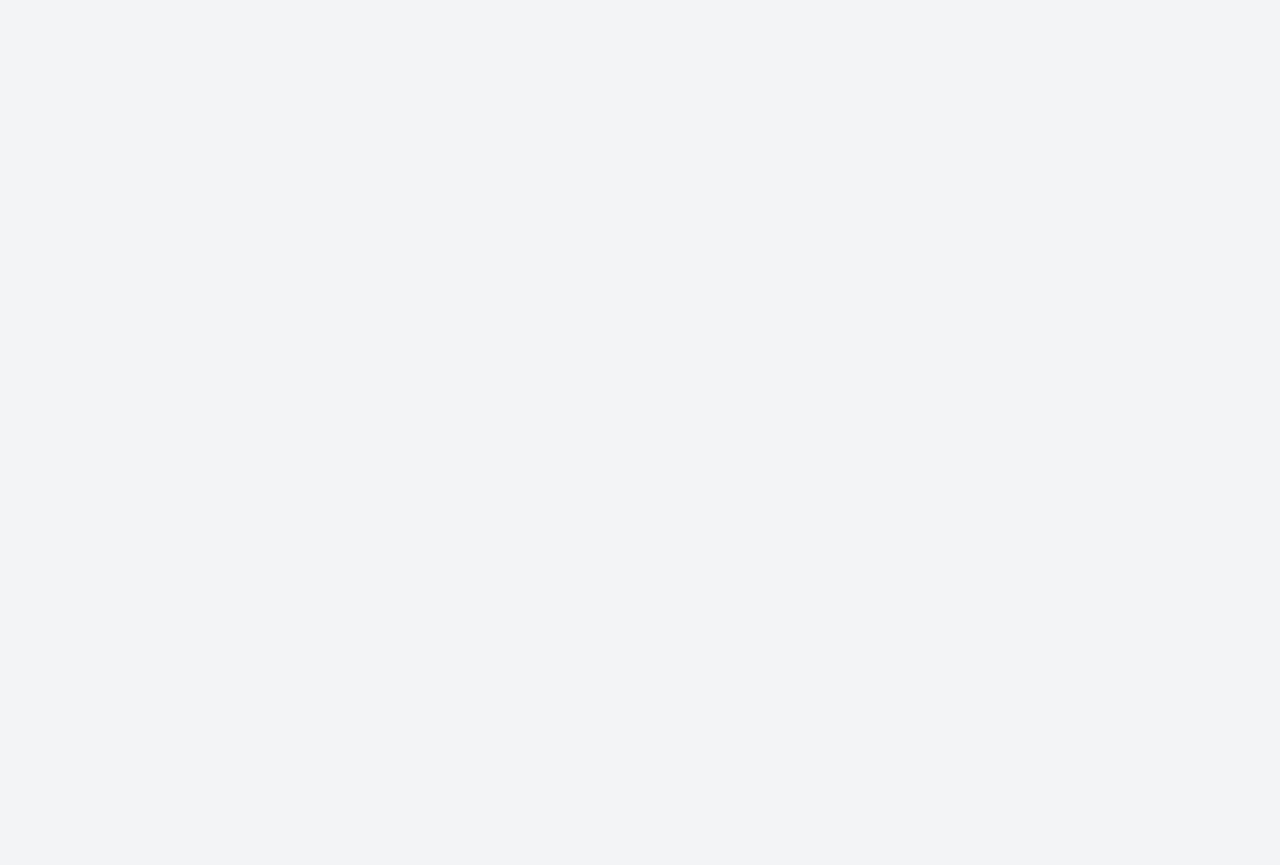
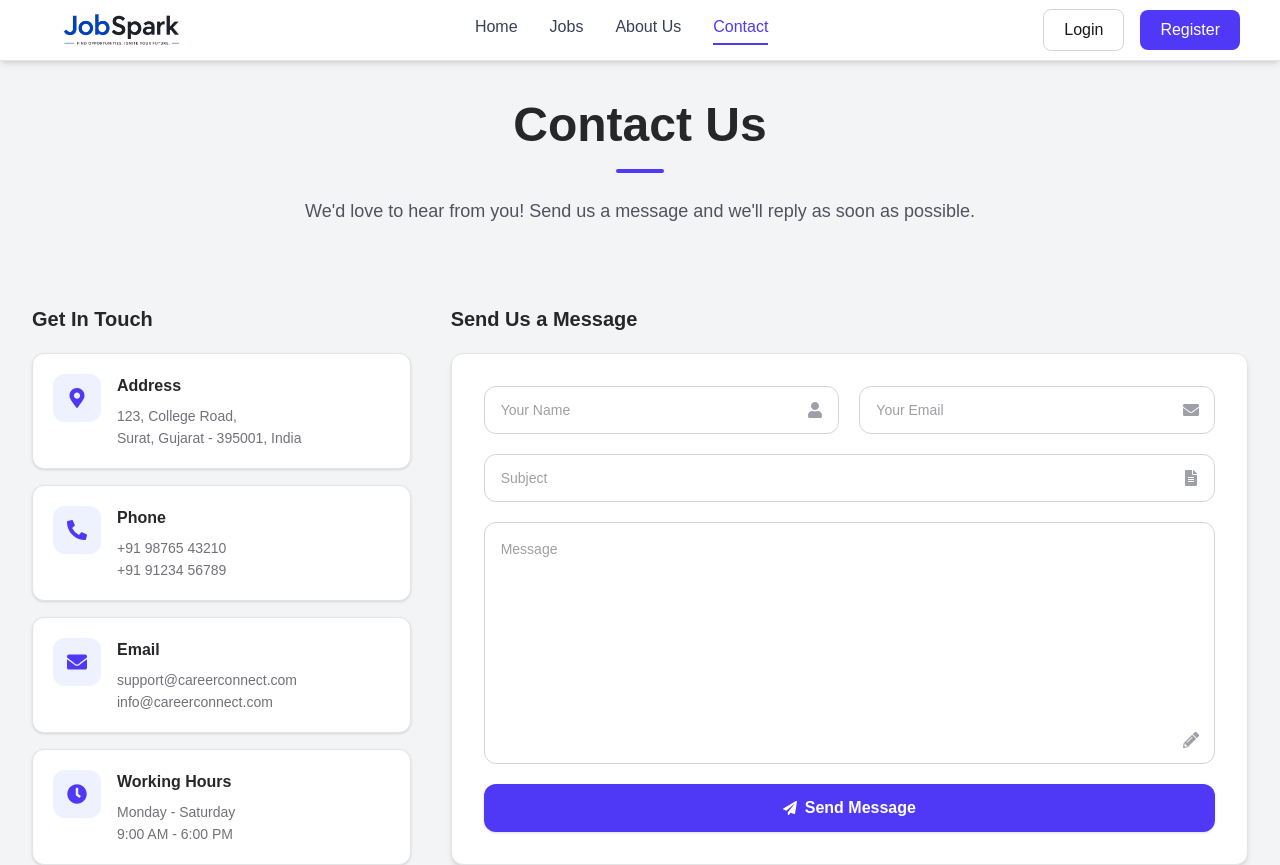
Before and after one commit to V-prince/CareerConnect, a React (Vite) app in the folder job-frontend/: page /contact in a window 1280 px wide. Before the commit this address had no page. Shown: the top 865 px of the page. Before the commit the page ends 800 px from the top, so only its background shows below. Built offline with nearby package versions, Linux system fonts and the light colour scheme.

Commit message:
about us & contact us made

```diff
--- a/job-frontend/src/App.jsx
+++ b/job-frontend/src/App.jsx
@@ -7,6 +7,8 @@ import { Dashboard } from "./pages/student/Dashboard";
 import { Profile } from "./pages/student/Profile";
 import Login from "./pages/public/Login";
 import Register from "./pages/public/Register";
+import About from "./pages/public/About";
+import Contact from "./pages/public/Contact";
 
 function App() {
   return (
@@ -16,6 +18,8 @@ function App() {
           <Route path="/" element={<Home />} />
           <Route path="/login" element={<Login />} />
           <Route path="/register" element={<Register />} />
+          <Route path="/about" element={<About />} />
+          <Route path="/contact" element={<Contact />} />
         </Route>
 
         <Route element={<MainSidebar />}>
--- /dev/null
+++ b/job-frontend/src/pages/public/About.jsx
@@ -0,0 +1,46 @@
+import Choose from "../../components/Choose";
+
+const About = () => {
+  return (
+    <div className="bg-gray-100">
+      <section className="bg-gray-100 py-6 md:py-8 lg:py-10">
+        <div className="max-w-7xl mx-auto px-4 md:px-6 lg:px-8">
+          <div className="max-w-2xl mx-auto text-center">
+            <h1 className="text-3xl md:text-4xl lg:text-5xl font-bold text-zinc-800">
+              About Us
+            </h1>
+
+            <div className="w-12 h-1 bg-indigo-600 mt-4 md:mt-5 rounded-sm mx-auto"></div>
+
+            <p className="text-zinc-700 mt-5 md:mt-6 leading-7 text-sm md:text-base lg:text-lg">
+              JobPortal is an online platform that connects job seekers with the
+              right job opportunities and helps companies find the best talent.
+            </p>
+          </div>
+        </div>
+      </section>
+
+      <section className="bg-gray-100 py-4 md:py-6 lg:py-8">
+        <div className="max-w-7xl mx-auto px-4 md:px-6 lg:px-8">
+          <div className="max-w-3xl mx-auto text-center">
+            <h2 className="text-xl md:text-2xl font-bold text-zinc-800">
+              Our Mission
+            </h2>
+
+            <div className="w-12 h-1 bg-indigo-600 mt-3 md:mt-4 rounded-sm mx-auto"></div>
+
+            <p className="text-zinc-600 mt-4 md:mt-5 leading-7 text-sm md:text-base">
+              Our mission is to simplify the job search process and make
+              recruitment easier for companies. We aim to create a bridge
+              between talent and opportunities.
+            </p>
+          </div>
+        </div>
+      </section>
+
+      <Choose />
+    </div>
+  );
+};
+
+export default About;
--- /dev/null
+++ b/job-frontend/src/pages/public/Contact.jsx
@@ -0,0 +1,204 @@
+import { useState } from "react";
+import {
+  FaMapMarkerAlt,
+  FaPhoneAlt,
+  FaEnvelope,
+  FaClock,
+  FaPaperPlane,
+  FaUser,
+  FaFileAlt,
+  FaPencilAlt,
+} from "react-icons/fa";
+
+const contactInfo = [
+  {
+    icon: <FaMapMarkerAlt size={20} />,
+    title: "Address",
+    lines: ["123, College Road,", "Surat, Gujarat - 395001, India"],
+  },
+  {
+    icon: <FaPhoneAlt size={20} />,
+    title: "Phone",
+    lines: ["+91 98765 43210", "+91 91234 56789"],
+  },
+  {
+    icon: <FaEnvelope size={20} />,
+    title: "Email",
+    lines: ["support@careerconnect.com", "info@careerconnect.com"],
+  },
+  {
+    icon: <FaClock size={20} />,
+    title: "Working Hours",
+    lines: ["Monday - Saturday", "9:00 AM - 6:00 PM"],
+  },
+];
+
+const Contact = () => {
+  const [contact, setContact] = useState({
+    name: "",
+    email: "",
+    subject: "",
+    message: "",
+  });
+
+  const handleChange = (e) => {
+    setContact({
+      ...contact,
+      [e.target.name]: e.target.value,
+    });
+  };
+
+  const handleSubmit = (e) => {
+    e.preventDefault();
+    console.log(contact);
+    setContact({
+      name: "",
+      email: "",
+      subject: "",
+      message: "",
+    });
+  };
+
+  return (
+    <div className="bg-gray-100 min-h-screen">
+      <section className="bg-gray-100 py-6 md:py-8 lg:py-10">
+        <div className="max-w-7xl mx-auto px-4 md:px-6 lg:px-8">
+          <div className="max-w-3xl mx-auto text-center">
+            <h1 className="text-3xl md:text-4xl lg:text-5xl font-bold text-zinc-800">
+              Contact Us
+            </h1>
+
+            <div className="w-12 h-1 bg-indigo-600 mt-4 md:mt-5 rounded-sm mx-auto"></div>
+
+            <p className="text-zinc-600 mt-5 md:mt-6 leading-7 text-sm md:text-base lg:text-lg">
+              We'd love to hear from you! Send us a message and we'll reply as
+              soon as possible.
+            </p>
+          </div>
+        </div>
+      </section>
+
+      <section className="bg-gray-100 py-4 md:py-6 lg:py-10">
+        <div className="max-w-7xl mx-auto px-4 md:px-6 lg:px-8">
+          <div className="grid lg:grid-cols-3 gap-6 md:gap-8 lg:gap-10 items-stretch">
+            <div className="lg:col-span-1 flex flex-col h-full">
+              <h2 className="text-lg md:text-xl font-bold text-zinc-800 mb-4 md:mb-5">
+                Get In Touch
+              </h2>
+
+              <div className="space-y-3 md:space-y-4 flex-1 flex flex-col justify-start">
+                {contactInfo.map((item, index) => (
+                  <div
+                    key={index}
+                    className="bg-white rounded-xl border border-zinc-200 shadow-sm p-4 md:p-5 flex items-start gap-4 hover:shadow-md transition"
+                  >
+                    <div className="w-11 h-11 md:w-12 md:h-12 rounded-xl bg-indigo-50 text-indigo-600 flex items-center justify-center flex-shrink-0">
+                      {item.icon}
+                    </div>
+
+                    <div className="min-w-0">
+                      <h3 className="font-semibold text-zinc-800 text-sm md:text-base">
+                        {item.title}
+                      </h3>
+
+                      <div className="mt-1 md:mt-2 space-y-0.5">
+                        {item.lines.map((line, lineIndex) => (
+                          <p
+                            key={lineIndex}
+                            className="text-zinc-500 text-xs md:text-sm leading-5"
+                          >
+                            {line}
+                          </p>
+                        ))}
+                      </div>
+                    </div>
+                  </div>
+                ))}
+              </div>
+            </div>
+
+            <div className="lg:col-span-2 flex flex-col h-full">
+              <h2 className="text-lg md:text-xl font-bold text-zinc-800 mb-4 md:mb-5">
+                Send Us a Message
+              </h2>
+
+              <div className="bg-white border border-zinc-200 shadow-md rounded-xl p-5 md:p-6 lg:p-8 flex-1 flex flex-col">
+                <form
+                  onSubmit={handleSubmit}
+                  className="space-y-4 md:space-y-5 h-full flex flex-col"
+                >
+                  <div className="grid md:grid-cols-2 gap-4 md:gap-5">
+                    <div className="relative">
+                      <input
+                        type="text"
+                        name="name"
+                        placeholder="Your Name"
+                        value={contact.name}
+                        onChange={handleChange}
+                        required
+                        className="w-full h-12 rounded-xl border border-zinc-300 px-4 pr-11 text-sm text-zinc-700 bg-white outline-none transition focus:border-indigo-600 focus:ring-2 focus:ring-indigo-100"
+                      />
+
+                      <FaUser className="absolute right-4 top-1/2 -translate-y-1/2 text-zinc-400" />
+                    </div>
+
+                    <div className="relative">
+                      <input
+                        type="email"
+                        name="email"
+                        placeholder="Your Email"
+                        value={contact.email}
+                        onChange={handleChange}
+                        required
+                        className="w-full h-12 rounded-xl border border-zinc-300 px-4 pr-11 text-sm text-zinc-700 bg-white outline-none transition focus:border-indigo-600 focus:ring-2 focus:ring-indigo-100"
+                      />
+
+                      <FaEnvelope className="absolute right-4 top-1/2 -translate-y-1/2 text-zinc-400" />
+                    </div>
+                  </div>
+
+                  <div className="relative">
+                    <input
+                      type="text"
+                      name="subject"
+                      placeholder="Subject"
+                      value={contact.subject}
+                      onChange={handleChange}
+                      required
+                      className="w-full h-12 rounded-xl border border-zinc-300 px-4 pr-11 text-sm text-zinc-700 bg-white outline-none transition focus:border-indigo-600 focus:ring-2 focus:ring-indigo-100"
+                    />
+
+                    <FaFileAlt className="absolute right-4 top-1/2 -translate-y-1/2 text-zinc-400" />
+                  </div>
+
+                  <div className="relative flex-1 flex flex-col">
+                    <textarea
+                      name="message"
+                      placeholder="Message"
+                      value={contact.message}
+                      onChange={handleChange}
+                      required
+                      className="w-full flex-1 min-h-[180px] rounded-xl border border-zinc-300 px-4 pb-12 pt-4 text-sm text-zinc-700 bg-white outline-none resize-none transition focus:border-indigo-600 focus:ring-2 focus:ring-indigo-100"
+                    />
+
+                    <FaPencilAlt className="absolute right-4 bottom-4 text-zinc-400" />
+                  </div>
+
+                  <button
+                    type="submit"
+                    className="w-full h-12 rounded-xl bg-indigo-600 hover:bg-indigo-700 transition text-white text-sm md:text-base font-semibold flex items-center justify-center gap-2 shadow-sm"
+                  >
+                    <FaPaperPlane size={14} />
+                    Send Message
+                  </button>
+                </form>
+              </div>
+            </div>
+          </div>
+        </div>
+      </section>
+    </div>
+  );
+};
+
+export default Contact;
```
